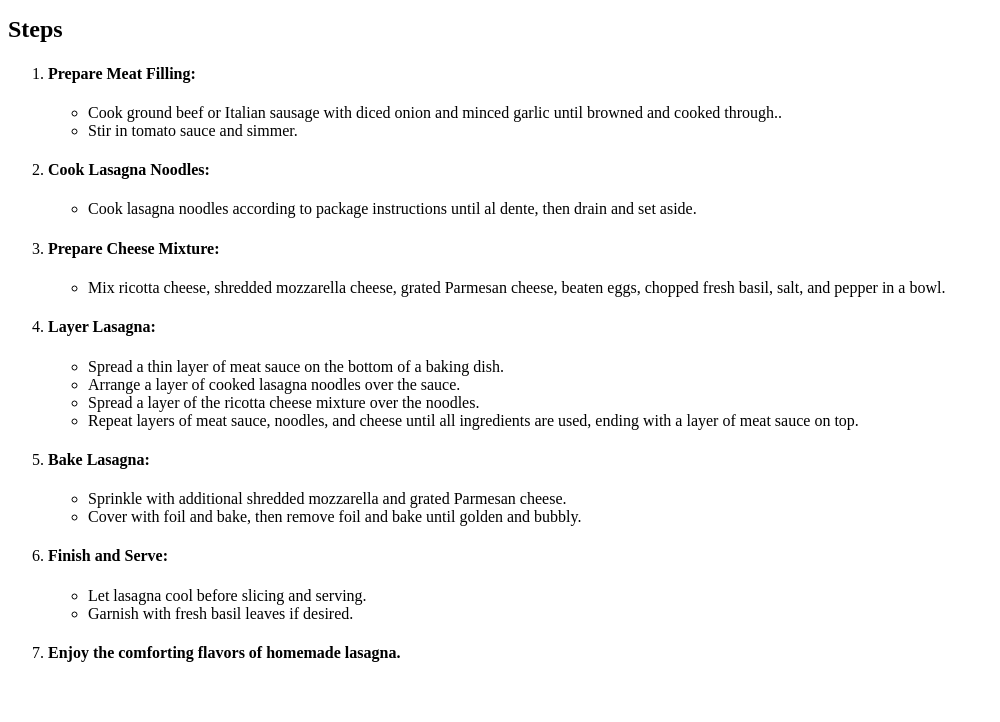
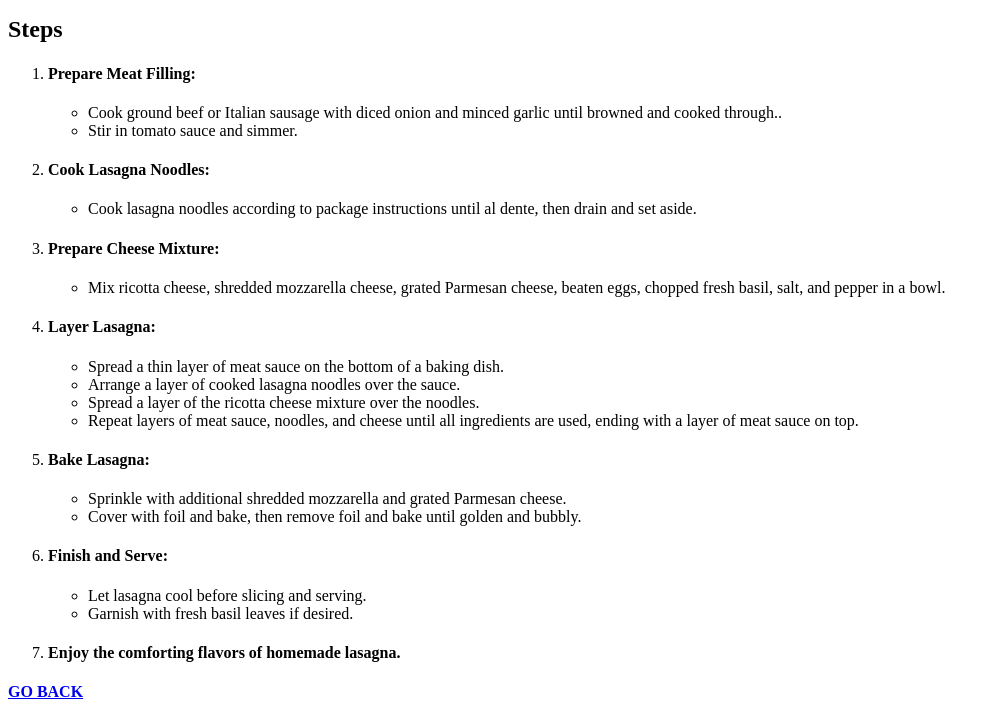
Before and after one commit to Predator792002/odin-recipes, a plain HTML site: page recipes/lasagna.html in a window 1280 px wide. Shown: the part 737-1459 px from the top of the page, without its empty margins (0-1000 px from the left). Before the commit the page ends 1420 px from the top, so only its background shows below. Drawn offline with Linux system fonts and the light colour scheme.

Commit message:
Added go back link to recipes pages

```diff
--- a/recipes/lasagna.html
+++ b/recipes/lasagna.html
@@ -109,6 +109,8 @@
                 </ol>
             </section>
 
+            <a href="../index.html"><h4>GO BACK</h4></a>
+
         </main>
 
     </body>
```
Also changed, not shown: recipes/macaroni.html (+2 -0 lines), recipes/pasta.html (+2 -0 lines), recipes/ramen.html (+2 -0 lines), recipes/tacos.html (+2 -0 lines).
